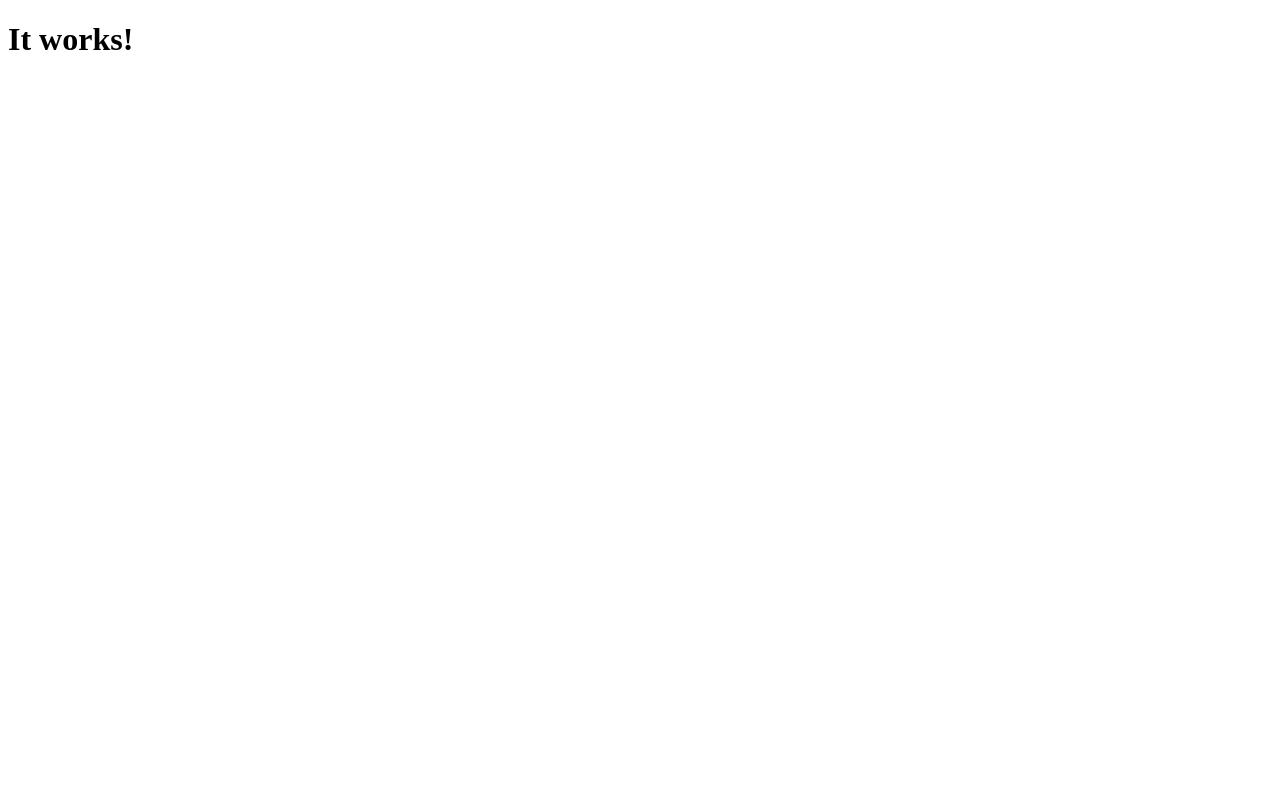
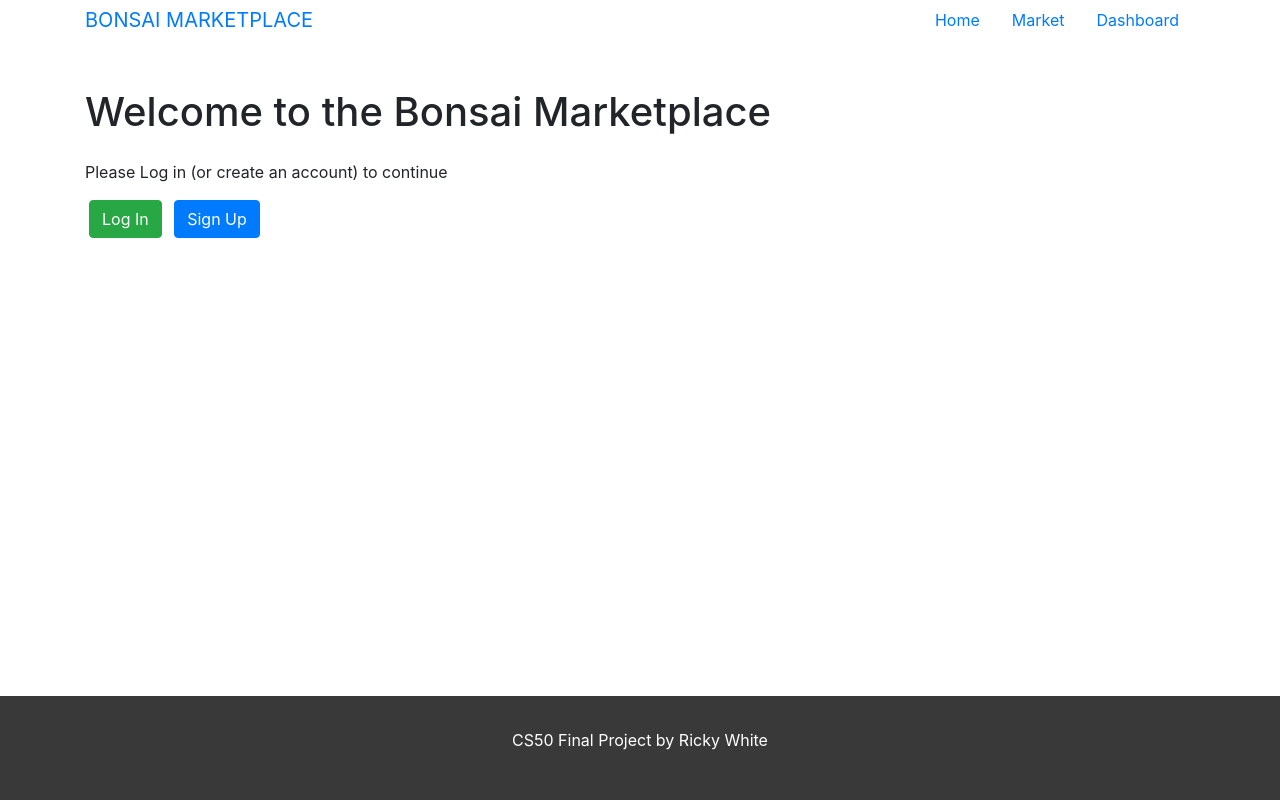
Before and after one commit to EndlessTrax/CS50, a Django app: page / in a window 1280 px wide. Before the commit the page is almost empty. Run offline with Django 3.2, Linux system fonts and the light colour scheme; some libraries are stand-ins or nearby versions.

Commit message:
Added base styling to base.html and hompage.

```diff
--- /dev/null
+++ b/final_project/static/css/styles.css
@@ -0,0 +1,17 @@
+body {
+    display: flex;
+    flex-direction: column;
+    min-height: 100vh;
+
+}
+
+main {
+    flex-grow: 1;
+}
+
+
+footer {
+    background-color: #393939;
+    color: white;
+    padding: 2em;
+}
--- /dev/null
+++ b/final_project/templates/base.html
@@ -0,0 +1,73 @@
+<!DOCTYPE html>
+<html lang="en">
+  <head>
+    {% load static %}
+    <!-- Required meta tags -->
+    <meta charset="utf-8" />
+    <meta name="viewport" content="width=device-width, initial-scale=1, shrink-to-fit=no" />
+
+    <!-- Bootstrap CSS -->
+    <link
+      rel="stylesheet"
+      href="https://stackpath.bootstrapcdn.com/bootstrap/4.5.0/css/bootstrap.min.css"
+      integrity="sha384-9aIt2nRpC12Uk9gS9baDl411NQApFmC26EwAOH8WgZl5MYYxFfc+NcPb1dKGj7Sk"
+      crossorigin="anonymous"
+    />
+
+    <!-- Custom CSS -->
+    <link rel="stylesheet" href="{% static 'css/styles.css' %}">
+
+    <title>Bonsai Marketplace</title>
+  </head>
+  <body>
+    <nav class="container">
+        <ul class="nav justify-content-end">
+            <li class="nav-item mr-auto">
+              <a class="navbar-brand" href="#">BONSAI MARKETPLACE</a>
+            </li>
+            <li class="nav-item">
+              <a class="nav-link" href="#">Home</a> <!-- TODO: Add Active States -->
+            </li>
+            <li class="nav-item">
+              <a class="nav-link" href="#">Market</a>
+            </li>
+            <li class="nav-item">
+              <a class="nav-link" href="#">Dashboard</a>
+            </li>
+          </ul>
+    </nav>
+
+    <main class="container">
+        {% block content %}{% endblock content %}
+    </main>
+
+    <footer>
+      <div class="container">
+        <div class="row">
+          <div class="col">
+            <p class="text-center">CS50 Final Project by Ricky White</p>
+          </div>
+        </div>
+      </div>
+    </footer>
+
+    <!-- Optional JavaScript -->
+    <!-- jQuery first, then Popper.js, then Bootstrap JS -->
+    <script
+      src="https://code.jquery.com/jquery-3.5.1.slim.min.js"
+      integrity="sha384-DfXdz2htPH0lsSSs5nCTpuj/zy4C+OGpamoFVy38MVBnE+IbbVYUew+OrCXaRkfj"
+      crossorigin="anonymous"
+    ></script>
+    <script
+      src="https://cdn.jsdelivr.net/npm/popper.js@1.16.0/dist/umd/popper.min.js"
+      integrity="sha384-Q6E9RHvbIyZFJoft+2mJbHaEWldlvI9IOYy5n3zV9zzTtmI3UksdQRVvoxMfooAo"
+      crossorigin="anonymous"
+    ></script>
+    <script
+      src="https://stackpath.bootstrapcdn.com/bootstrap/4.5.0/js/bootstrap.min.js"
+      integrity="sha384-OgVRvuATP1z7JjHLkuOU7Xw704+h835Lr+6QL9UvYjZE3Ipu6Tp75j7Bh/kR0JKI"
+      crossorigin="anonymous"
+    ></script>
+    {% block scripts %}{% endblock scripts %}
+  </body>
+</html>
--- a/final_project/templates/homepage.html
+++ b/final_project/templates/homepage.html
@@ -1,11 +1,21 @@
-<!DOCTYPE html>
-<html lang="en">
-<head>
-    <meta charset="UTF-8">
-    <meta name="viewport" content="width=device-width, initial-scale=1.0">
-    <title>Document</title>
-</head>
-<body>
-    <h1>It works!</h1>
-</body>
-</html>
+{% extends 'base.html' %}
+
+
+{% block content %}
+    <div class="row mt-5">
+        <div class="col-12">
+            <h1>Welcome to the Bonsai Marketplace</h1>
+        </div>
+        <div class="col-12 mt-3">
+            <p>Please Log in (or create an account) to continue</p>
+        </div>
+        <div class="col-12">
+            <button type="submit" class="btn btn-success mx-1">Log In</button>
+            <button type="submit" class="btn btn-primary mx-1">Sign Up</button>
+        </div>
+    </div>
+{% endblock content %}
+
+
+{% block scripts %}
+{% endblock scripts %}
```
